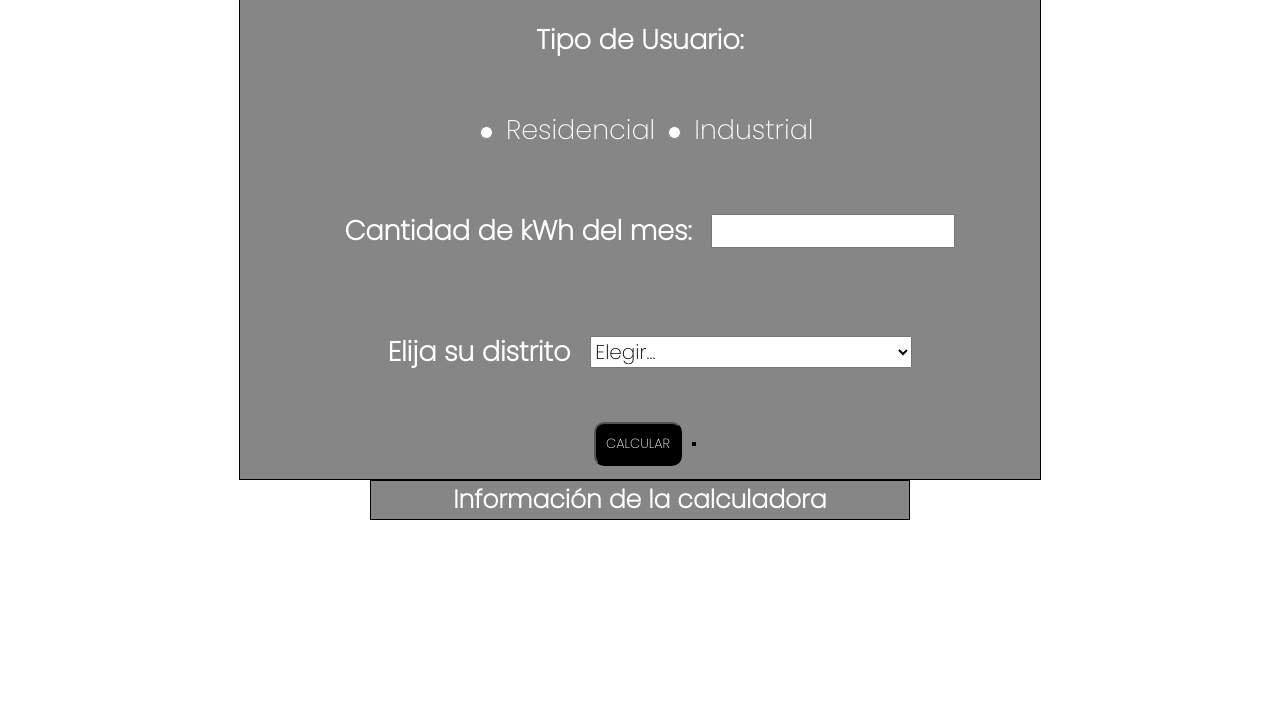
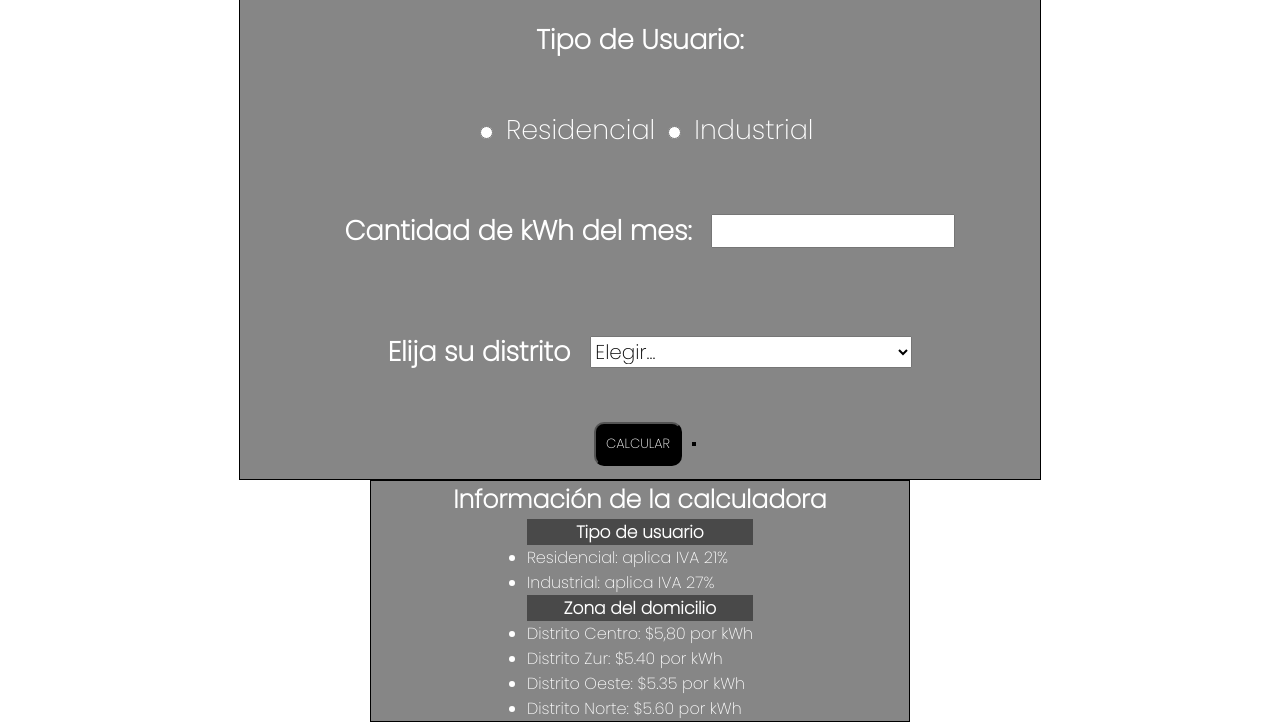
Before and after one commit to AgustinPerpen/U04-TP-Grupal, a plain HTML site: page index.html in a window 1280 px wide. Shown: the part 172-894 px from the top of the page. Before the commit the page ends 870 px from the top, so only its background shows below. Drawn offline with Linux system fonts and the light colour scheme.

Commit message:
vamo mesi

```diff
--- a/css/index.css
+++ b/css/index.css
@@ -65,6 +65,7 @@ form label  {
     padding: 10px;
     margin: 10px;
     line-height: 3.0;
+
 }
 
 .item-form{
@@ -129,6 +130,7 @@ form li {
     display: flex;
     justify-content: center;
     align-items: center;
+
 }
 
 #distritos {
@@ -152,7 +154,10 @@ form li {
     font-weight: bold;
 }
 
-.explicacion-calculadora {
-    display: flex;
-    justify-content: center;
+.title-li{
+    font-size: 17px;
+    font-weight: bold;
+    background-color: rgba(14, 14, 14, 0.5);
+    list-style-type: none;
+    text-align: center;
 }
--- a/index.html
+++ b/index.html
@@ -54,8 +54,20 @@
     </form>
     <div class="container-explicacion">
       <h3>Información de la calculadora</h3>
-    <p class="explicacion-calculadora">
-    </p>
+    <div>
+    <ul class="tipo-usuario">
+      <li class="title-li">Tipo de usuario</li>
+      <li>Residencial: aplica IVA 21% </li>
+      <li>Industrial: aplica IVA 27%</li>
+    </ul>
+    <ul class="zona-dom">
+      <li class="title-li">Zona del domicilio</li>
+      <li>Distrito Centro: $5,80 por kWh</li>
+      <li>Distrito Zur: $5.40 por kWh</li>
+      <li>Distrito Oeste: $5.35 por kWh</li>
+      <li>Distrito Norte: $5.60 por kWh</li>
+    </ul>
+  </div>
     </div>
     </div>
 
```
